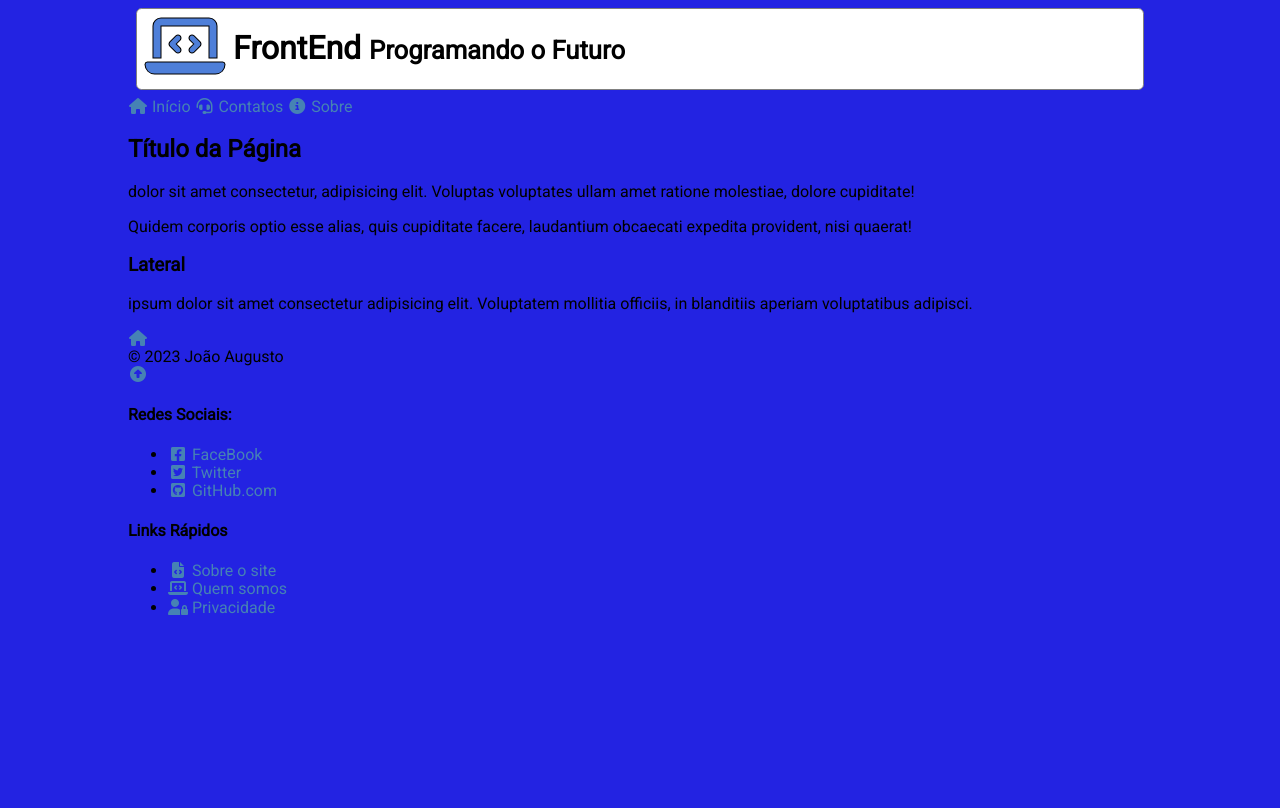
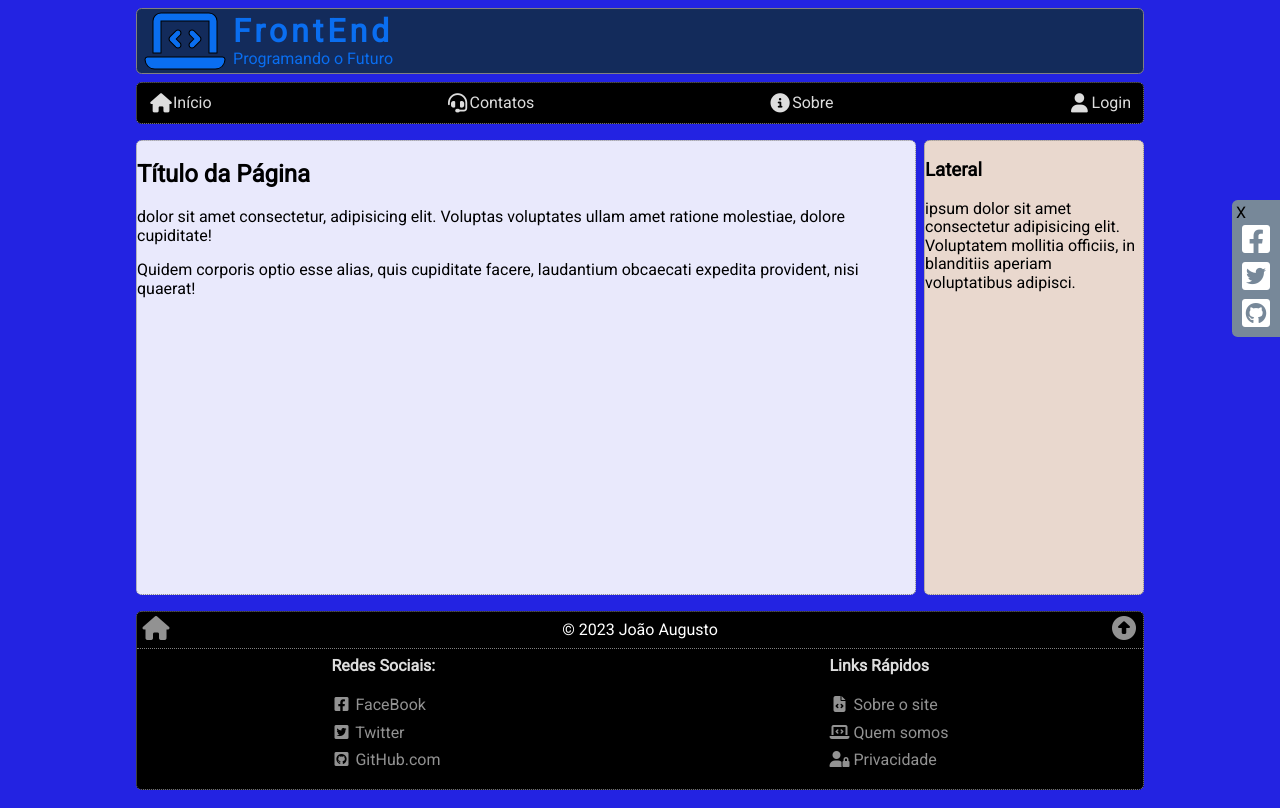
Before and after one commit to JbCantel/Come-ando-Meufrontend, a plain HTML site: page template.html in a window 1280 px wide. Drawn offline with nearby package versions, Linux system fonts and the light colour scheme.

Commit message:
template100%

```diff
--- a/index.css
+++ b/index.css
@@ -33,7 +33,7 @@ a {
 }
 
 a:hover {
-    color: rgb(6, 241, 143);
+    color: rgb(6, 174, 241);
     text-decoration: underline;
 }
 
@@ -57,20 +57,234 @@ body {
     width: 100%;
     max-width: 1024px;
     margin: auto;
+    display: flex;
+    flex-direction: column;
+}
 
-}
 /* Renderiza cabeçalho. */
 #wrap>header {
-    background-color: white;
+    background-color: rgba(17, 45, 68, .85);
     margin: 0.5rem;
     border-radius: .35rem;
     border: 1px double grey;
     display: flex;
     align-items: center;
 }
-#wrap> header a{
+
+#wrap>header a {
     font-size: 4rem;
-    color: rgba(8, 76, 202, 0.719);
+    color: rgb(10, 110, 240);
     -webkit-text-stroke: 1px black;
     padding: 0 .5rem;
+    text-decoration: none;
 }
+
+#wrap>header i {
+    display: block;
+}
+
+#wrap>header h1 {
+    margin: 0;
+    text-align: center;
+    letter-spacing: .25rem;
+    color: rgb(10, 110, 240);
+}
+
+#wrap>header h1 small {
+    display: block;
+    font-weight: normal;
+    font-size: 1rem;
+    letter-spacing: normal;
+}
+
+/* Menu principal  */
+
+#wrap>nav {
+    background-color: black;
+    border: 1px dotted grey;
+    border-radius: .35rem;
+    margin: 0 .5rem .5rem .5rem;
+    display: flex;
+    justify-content: space-evenly;
+}
+
+#wrap>nav a {
+    display: flex;
+    flex-direction: column;
+    align-items: center;
+    padding: .65rem .75rem;
+    color: #ddd;
+    text-decoration: none;
+    border-radius: .35rem;
+    transition: .2s;
+}
+
+#wrap>nav a :first-child {
+    margin-right: auto;
+}
+
+#wrap>nav a:hover {
+    background-color: #3f3f3f;
+    color: rgb(6, 174, 241);
+}
+
+#wrap>nav a i {
+    font-size: 2rem;
+    margin-bottom: .5rem;
+}
+
+/* Conteúdo */
+
+#wrap>main {
+    display: flex;
+    margin: 0.5rem;
+    flex-grow: 1;
+    flex-direction: column;
+}
+
+#wrap>main>article {
+    background-color: rgba(255, 255, 255, .9);
+    border-radius: .35rem;
+    border: 1px dotted grey;
+    flex-grow: 1;
+}
+
+#wrap>main>aside {
+    background-color: rgba(255, 237, 205, .9);
+    margin-top: .5rem;
+    border-radius: .35rem;
+    border: 1px dotted grey;
+}
+
+/* Rodapé */
+
+#wrap>footer {
+    background-color: black;
+    margin: .5rem;
+    border-radius: .35rem;
+    border: 1px dotted grey;
+}
+
+/* Linha superior do rodapé. */
+
+.footer-top {
+    display: flex;
+    justify-content: space-between;
+    align-items: center;
+    border-bottom: 1px dotted gray;
+}
+
+.footer-top div {
+    color: white;
+    text-align: center;
+}
+
+.footer-top a {
+    color: #929292;
+    font-size: 1.5rem;
+    padding: .25rem;
+}
+
+/* Linha inferior do rodapé. */
+
+.footer-bottom {
+    display: flex;
+    justify-content: space-around;
+    color: #ddd;
+
+}
+
+.footer-bottom h4 {
+    margin: .5rem 0;
+}
+
+.footer-bottom ul {
+    list-style: none;
+    padding: 0;
+    line-height: 1.7;
+}
+
+.footer-bottom a {
+    color: #ddd;
+}
+
+.footer-bottom a {
+    color: #929292;
+    text-decoration: none;
+}
+
+/* Rack para mostrar margem inferior em dispositivos mobile. */
+
+.nbsp {
+    height: .1px;
+    margin: 0;
+    border: 1px solid transparent;
+
+}
+
+/***********************/
+/* Em larguras maiores */
+/***********************/
+
+@media screen and (min-width: 575px) {
+
+
+    /* Menu principal */
+
+    #wrap>nav {
+        justify-content: space-between;
+    }
+
+
+    #wrap>nav a:first-child {
+        margin-right: 0;
+    }
+
+    #wrap>nav a {
+
+        flex-direction: row;
+    }
+
+    #wrap>nav a i {
+        font-size: 1.2rem;
+        margin-bottom: 0;
+        margin-right: .5rem;
+    }
+
+}
+
+@media screen and (min-width:768px) {
+    #wrap>main {
+        flex-direction: row;
+    }
+
+    #wrap>main>aside {
+        margin-top: 0;
+        margin-left: .5rem;
+        min-width: 220px;
+        max-width: 220px;
+    }
+
+}
+
+#gadgets {
+    background-color: lightslategrey;
+    position: absolute;
+    z-index: 100;
+    right: 0;
+    top: 200px;
+    border-radius: .35rem 0 0 .35rem;
+    padding: .25rem;
+}
+
+#gadgets ul {
+    padding: 0;
+    margin: 0;
+    list-style: none;
+}
+
+
+#gadgets a {
+    color: white;
+    font-size: 2rem;
+}
--- a/template.html
+++ b/template.html
@@ -36,6 +36,7 @@
         <!-- Menu -->
 
         <!--  eu joão tirei essa opção <nav style="background-color: rgb(87, 187, 190);"> -->
+        <nav>
 
             <!--Item de menu-->
             <a href="/">
@@ -55,6 +56,11 @@
             <a href="/about">
                 <i class="fa-solid fa-circle-info fa-fw"></i>
                 <span>Sobre</span>
+            </a>
+
+            <a href="/profile">
+                <i class="fa-solid fa-user fa-fw"></i>
+                <span>Login</span>
             </a>
         </nav>
 
@@ -124,7 +130,6 @@
                 <div class="footer-bottom-right">
                     <h4>Links Rápidos</h4>
 
-
                     <ul>
                         <li>
                             <a href="/about">
@@ -152,8 +157,31 @@
 
         </footer>
 
+        <hr class="nbsp">
     </div>
     <!-- Fim do WRAP -->
+
+<!-- Barrinha lateral com bugigangas-->
+<div id="gadgets">
+<span>X</span>
+<ul>
+    <li>
+        <a href="https://facebook.com/FrontEnd" target="_blank">
+            <i class="fa-brands fa-square-facebook fa-fw"></i>
+        </a>
+    </li>
+    <li>
+        <a href="https://twitter.com/FrontEnd" target="_blank">
+            <i class="fa-brands fa-square-twitter fa-fw"></i>
+        </a>
+    </li>
+    <li>
+        <a href="https://github.com/FrontEnd" target="_blank">
+            <i class="fa-brands fa-square-github fa-fw"></i>
+        </a>
+    </li>
+</ul>
+</div>
 
     <!--Carga do JavaScript-->
     <script src="https://cdnjs.cloudflare.com/ajax/libs/jquery/3.6.4/jquery.min.js"></script>
```
Also changed, not shown: teste.html (added, +65 -0 lines). Lines whose indentation alone changed are shown as unchanged.
